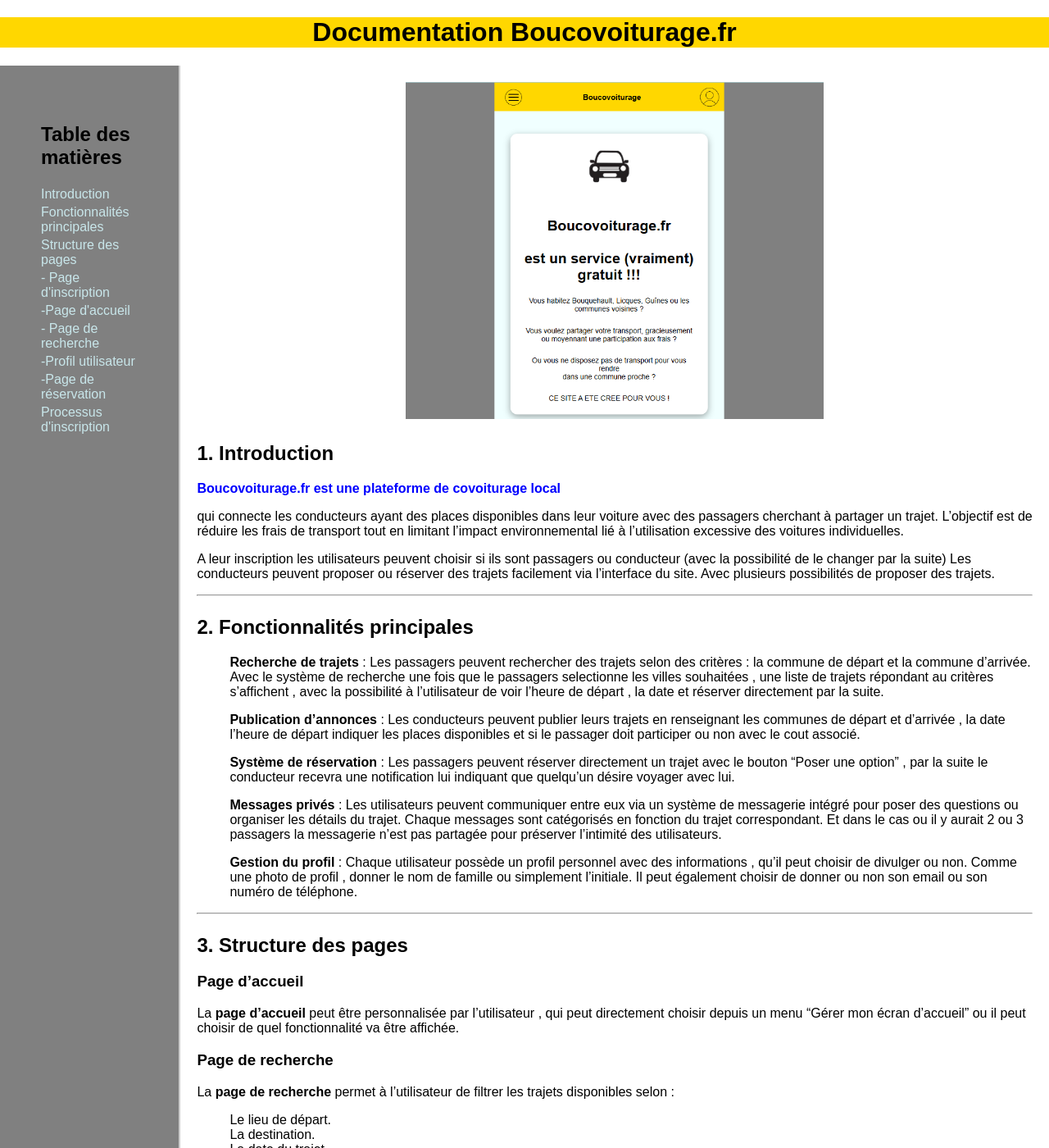
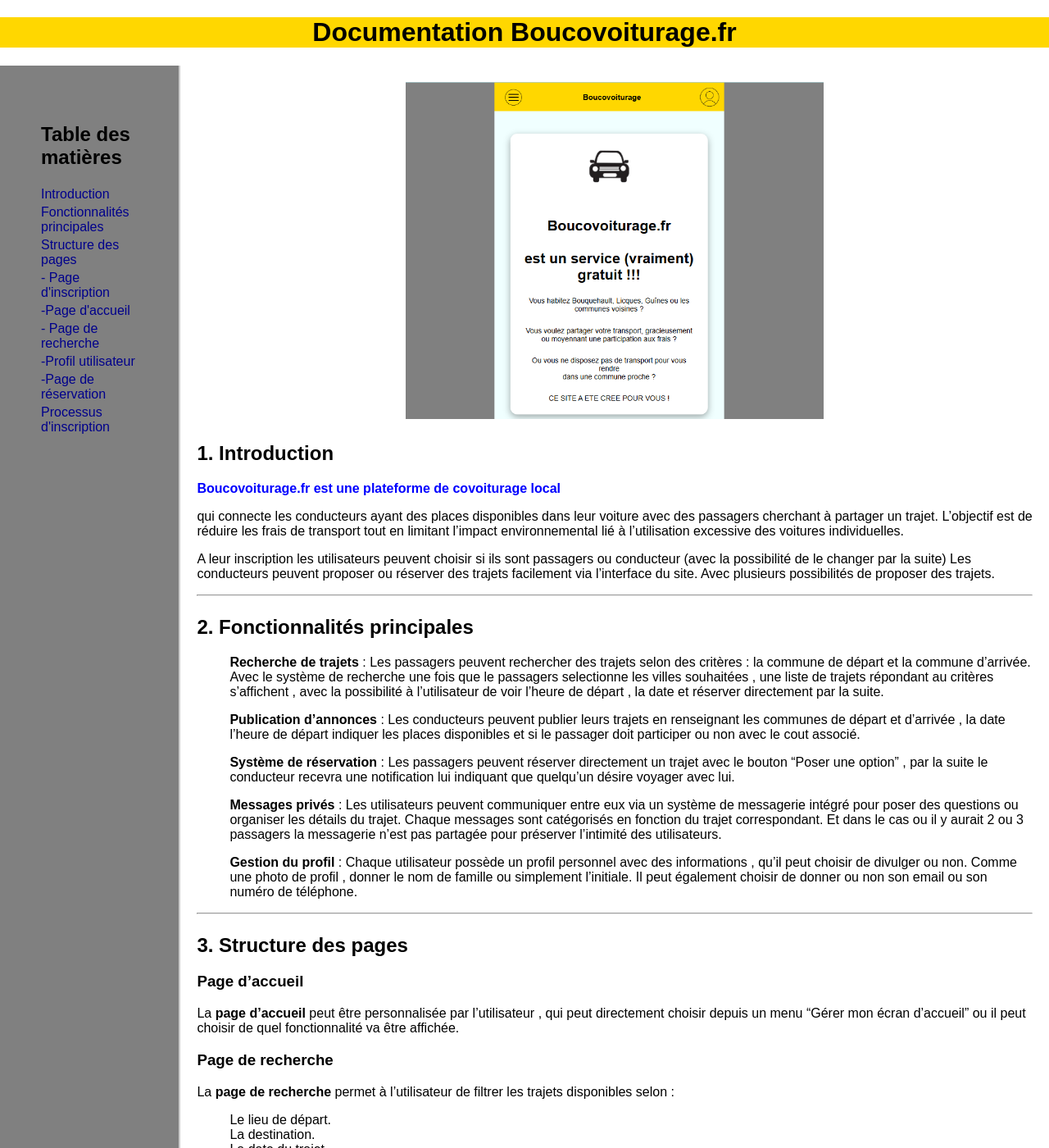
Before and after one commit to mazuriereve/mazuriereve.github.io, a Jekyll site: the page built from README.md, in a window 1280 px wide and 1400 px high. Shown: the whole window at 82% size. Built offline with Jekyll 4.4.1, drawn with Linux system fonts in a browser that asks for light colours; our own code applies the rules of GitHub Pages for plain Markdown files.

Commit message:
Update customs.css

```diff
--- a/assets/css/customs.css
+++ b/assets/css/customs.css
@@ -40,7 +40,7 @@ nav ul {
 
 nav ul li a {
   text-decoration: none;
-  color: #C8E6EA;
+  color: darkblue;
   padding: 2px 0;
   display: block;
 }
```
